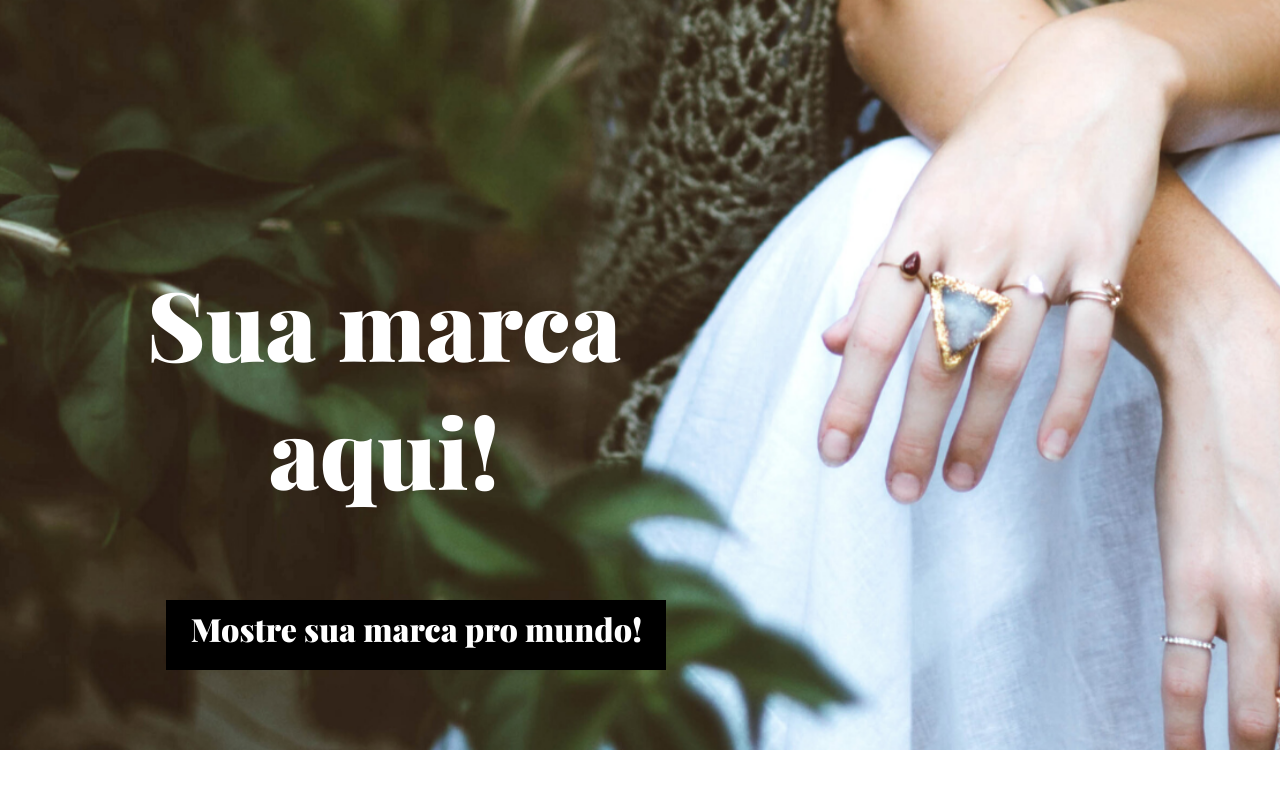
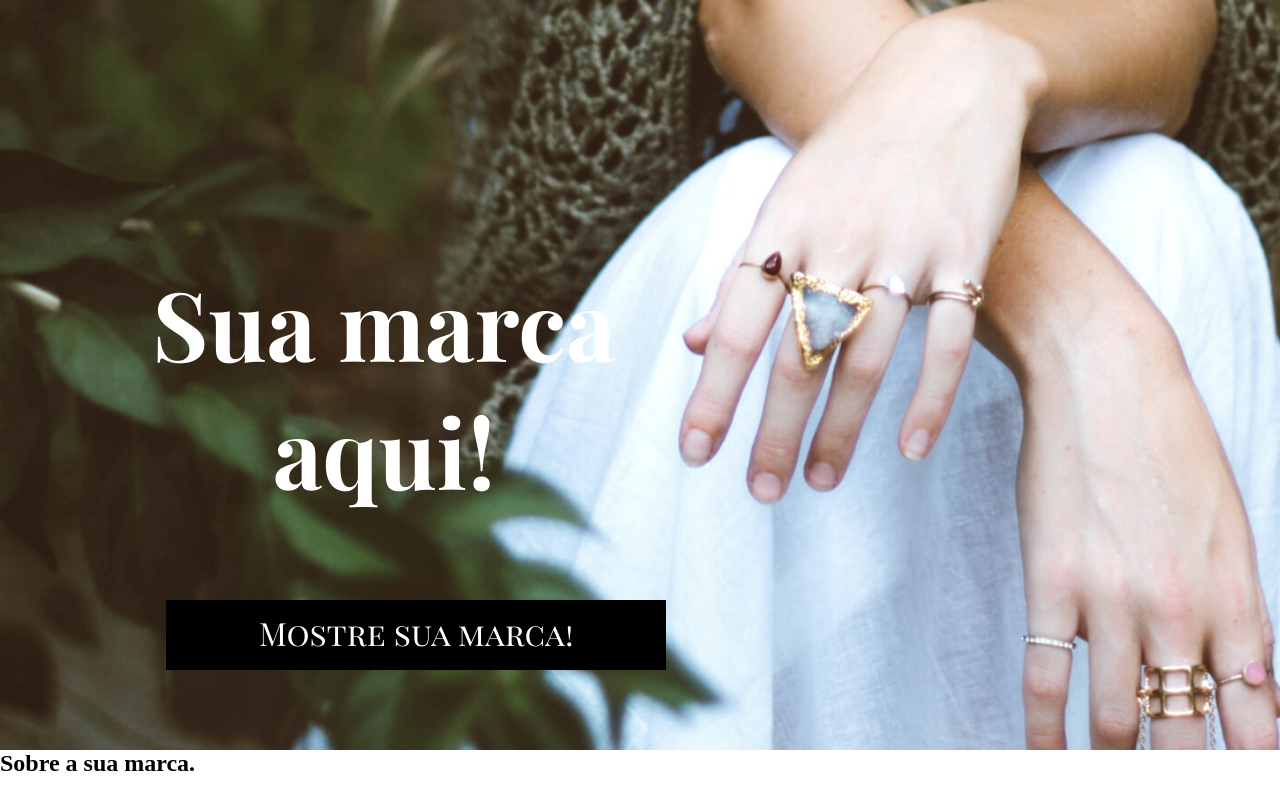
Before and after one commit to bolodissenoura/TemplateVitrine, a plain HTML site: page index.html in a window 1280 px wide. Shown: the top 810 px of the page. Drawn offline with nearby package versions, Linux system fonts and the light colour scheme.

Commit message:
initial-commit

```diff
--- a/index.html
+++ b/index.html
@@ -5,17 +5,25 @@
     <meta http-equiv="X-UA-Compatible" content="IE=edge">
     <meta name="viewport" content="width=device-width, initial-scale=1.0">
     <link rel="stylesheet" href="style.css">
+    <link rel="stylesheet" href="style.css">
     <link rel="preconnect" href="https://fonts.gstatic.com">
-    <link href="https://fonts.googleapis.com/css2?family=Playfair+Display:wght@900&display=swap" rel="stylesheet">
+    <link href="https://fonts.googleapis.com/css2?family=Playfair+Display+SC:wght@400;900&display=swap" rel="stylesheet">
+    <link rel="preconnect" href="https://fonts.gstatic.com">
+    <link href="https://fonts.googleapis.com/css2?family=Playfair+Display:wght@700&display=swap" rel="stylesheet">
     <title>Template Curso</title>
 </head>
 <body>
     <div class="first">
         <div class="container">
             <div class="box">
-                <p>Mostre sua marca pro mundo!</p>
+                <p>Mostre sua marca!</p>
             </div>
             <h1><span>Sua marca <br> aqui!</span></h1>
+        </div>
+        <div class="sobre">
+            <div class="boxtwo">
+                <h2>Sobre a sua marca.</h2>
+            </div>
         </div>
     </div>
 </body>
--- /dev/null
+++ b/sobre.css
@@ -0,0 +1,4 @@
+.sobre {
+    background-color: #d4bdad;
+    height: 100;
+}
--- a/style.css
+++ b/style.css
@@ -1,7 +1,6 @@
 * {
     margin: 0;
     padding: 0;
-    font-family: 'Playfair Display', serif;
 }
 .first{
     height: 400vh;
@@ -12,8 +11,13 @@
     overflow: hidden;
     background: url(img/inicial.png);
     background-size: cover;
+    background-attachment: fixed;
+    background-position: center;
+    background-repeat: no-repeat;
+    background-size: cover;
 }
 h1 {
+    font-family: 'Playfair Display', serif;
     font-size: 600%;
     color: white;
     position: relative;
@@ -30,9 +34,10 @@ h1 {
     left: 13%;
 }
 p {
+    font-family: 'Playfair Display SC', serif;
     color: white;
     font-size: 200%;
+    text-align: center;
     position: relative;
-    text-align: center;
-    top: 10%;
+    top: 15%;
 }
```
